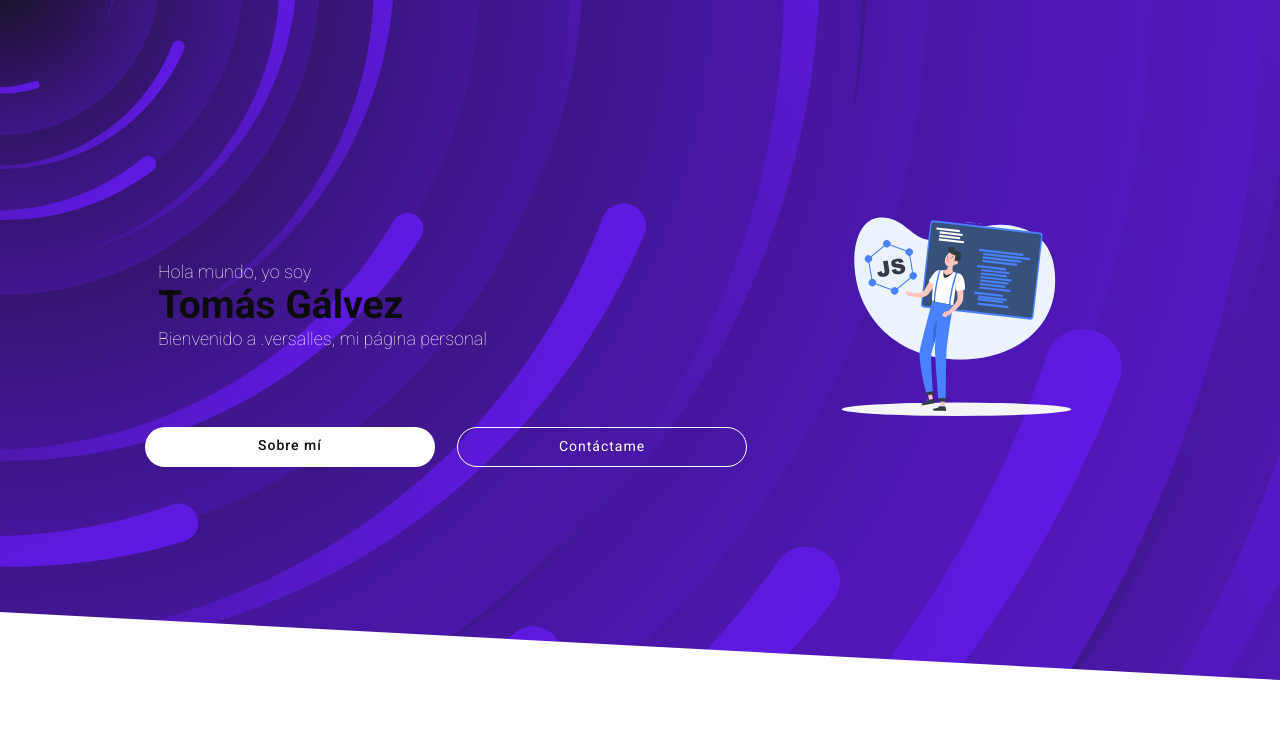
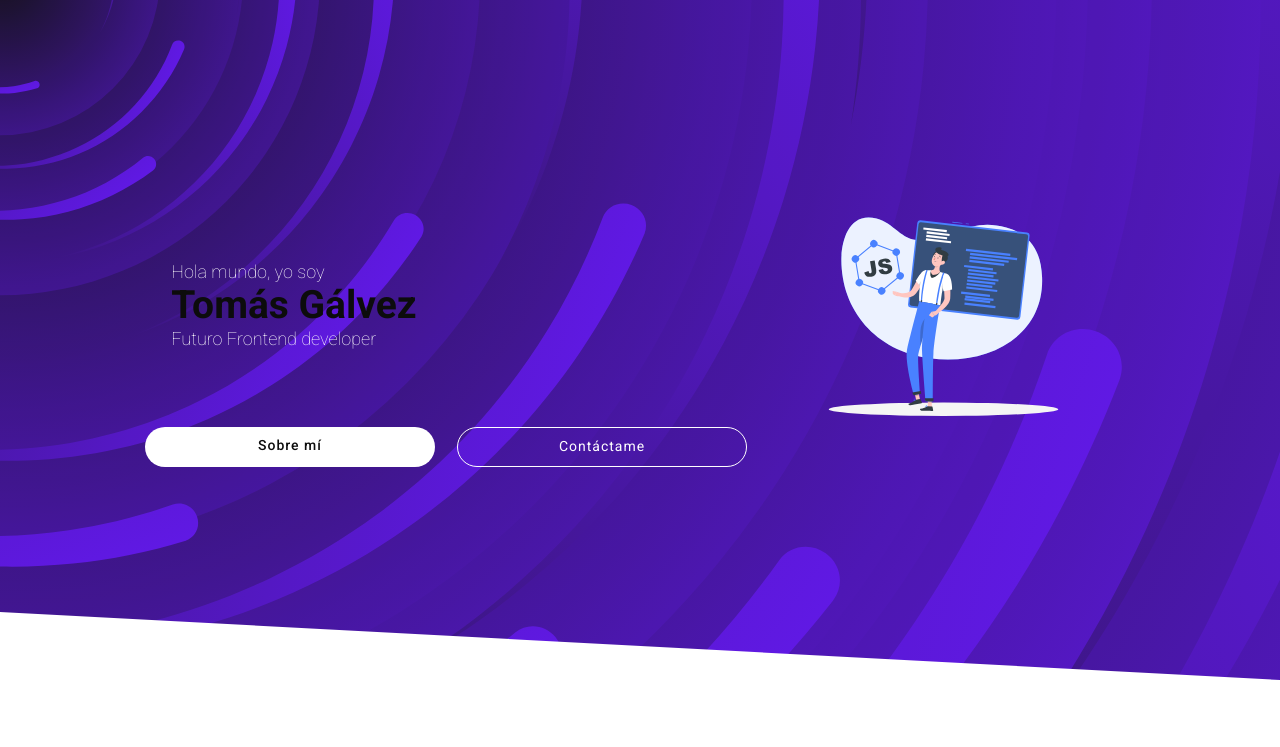
Before and after one commit to Versallesz/Versallesz.github.io, a plain HTML site: page index.html in a window 1280 px wide. Shown: the top 747 px of the page. Drawn offline with Linux system fonts and the light colour scheme.

Commit message:
header p a Futuro Frontend Developer

```diff
--- a/index.html
+++ b/index.html
@@ -17,7 +17,7 @@
             <div class="header--title-container">
                 <p>Hola mundo, yo soy</p>
                 <h1>Tomás Gálvez</h1>
-                <p>Bienvenido a .versalles, mi página personal</p>
+                <p>Futuro Frontend developer</p>
             </div>
             <div class="header--img-container">
                 <img src="./assets/header-image.svg" alt="">
```
